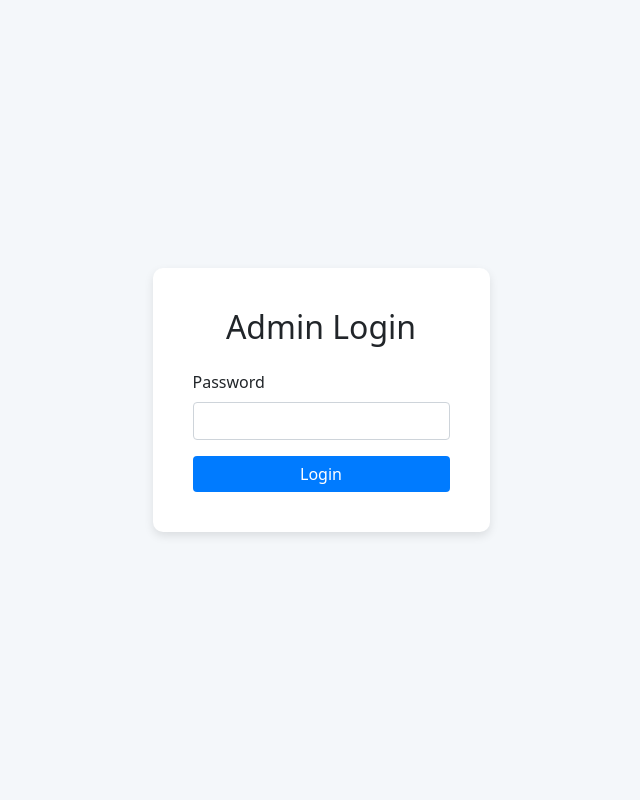
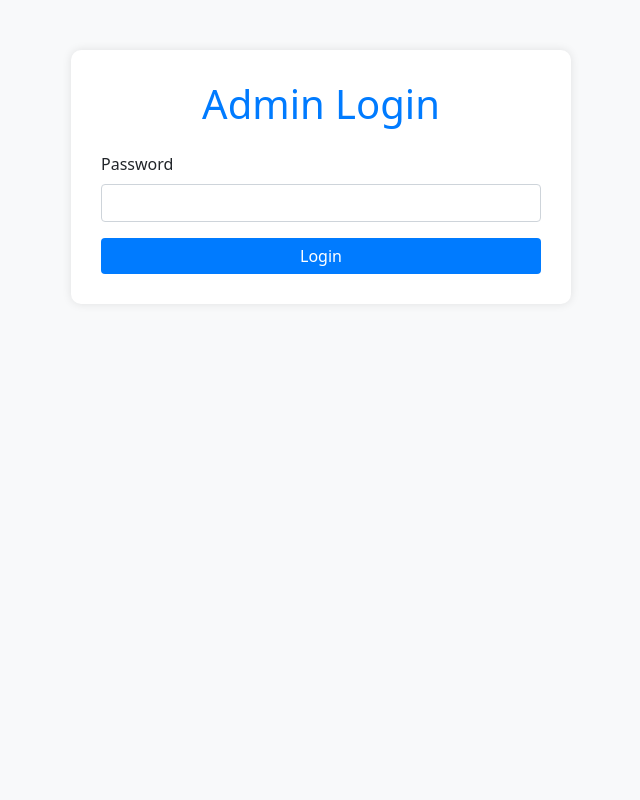
Before and after one commit to mirfsz/Fatty8-Stats-Tracker-SuduKental, a Flask app: page /admin_login in a window 1280 px wide. Shown: the whole page, without its empty margins (319-959 px from the left). Run offline with Flask 3, Linux system fonts and the light colour scheme; data comes from the database, SQL or seed files in the repository.

Commit message:
Update admin_login.html

```diff
--- a/templates/admin_login.html
+++ b/templates/admin_login.html
@@ -6,33 +6,17 @@
     <title>Admin Login</title>
     <link href="https://cdn.jsdelivr.net/npm/bootstrap@5.1.3/dist/css/bootstrap.min.css" rel="stylesheet">
     <style>
-        body {
-            background-color: #f4f7fa;
-            display: flex;
-            justify-content: center;
-            align-items: center;
-            height: 100vh;
-            margin: 0;
-        }
-        .form-container {
-            background-color: white;
-            padding: 40px;
-            border-radius: 10px;
-            box-shadow: 0 4px 10px rgba(0, 0, 0, 0.1);
-        }
-        .btn-primary {
-            width: 100%;
-            background-color: #007bff;
-            border: none;
-        }
-        .btn-primary:hover {
-            background-color: #0056b3;
-        }
+        body { padding-top: 50px; background-color: #f8f9fa; }
+        .form-container { max-width: 500px; margin: auto; background-color: white; padding: 30px; border-radius: 10px; box-shadow: 0 0 10px rgba(0,0,0,0.1); }
+        h1 { color: #007bff; }
+        .btn-primary { background-color: #007bff; border: none; width: 100%; }
+        .btn-primary:hover { background-color: #0056b3; }
     </style>
 </head>
 <body>
+    <div class="container">
         <div class="form-container">
-        <h2 class="mb-4 text-center">Admin Login</h2>
+            <h1 class="mb-4 text-center">Admin Login</h1>
             <form method="POST">
                 <div class="mb-3">
                     <label for="password" class="form-label">Password</label>
@@ -41,5 +25,6 @@
                 <button type="submit" class="btn btn-primary">Login</button>
             </form>
         </div>
+    </div>
 </body>
 </html>
```
Lines whose indentation alone changed are shown as unchanged.
